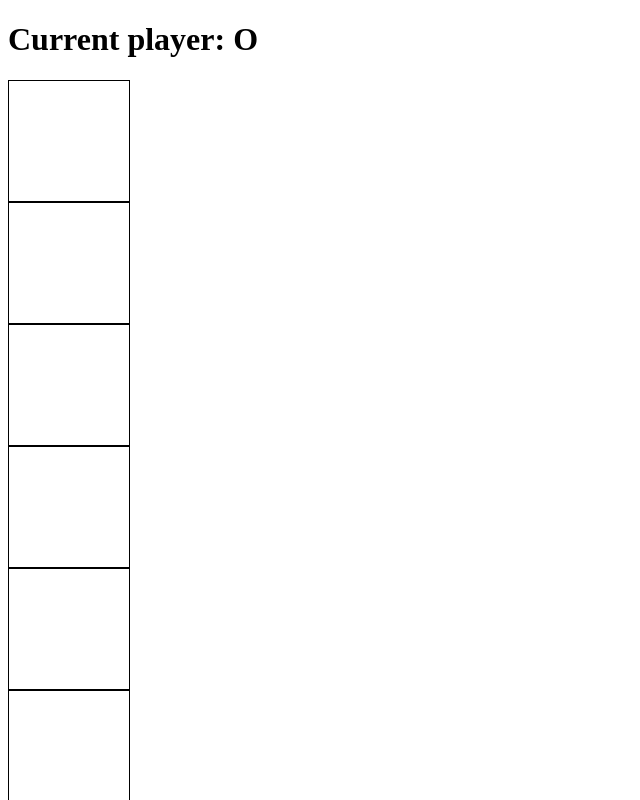
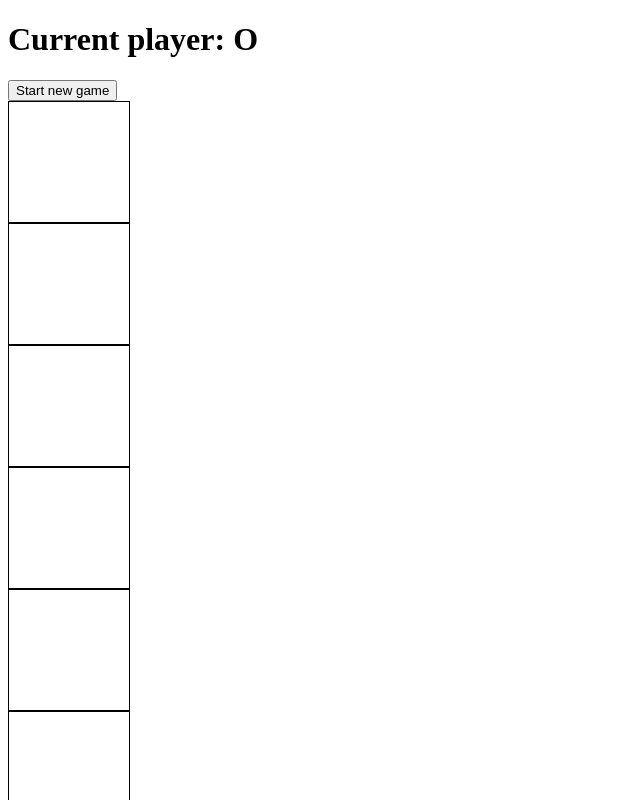
Before and after one commit to JosephK5116/noughts-crosses-app, an Angular app: page / in a window 1280 px wide. Shown: the top 800 px of the page, without its empty margins (0-640 px from the left). Built offline with nearby package versions, Linux system fonts and the light colour scheme.

Commit message:
Add H2 for displaying game winner.

```diff
--- a/src/app/board/board.component.html
+++ b/src/app/board/board.component.html
@@ -1 +1,7 @@
 <h1> Current player: {{player}}</h1>
+
+<button (click)="newGame()">Start new game</button>
+
+<h2 *ngIf="winner">
+    Player {{winner}} won the game!
+</h2>
```
